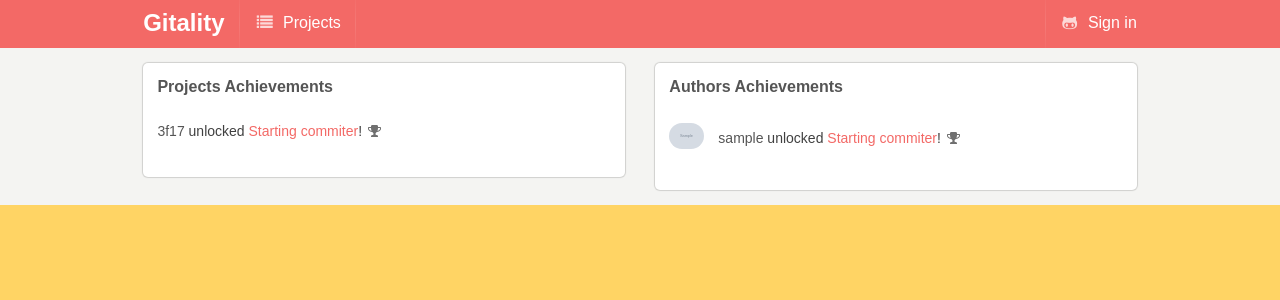
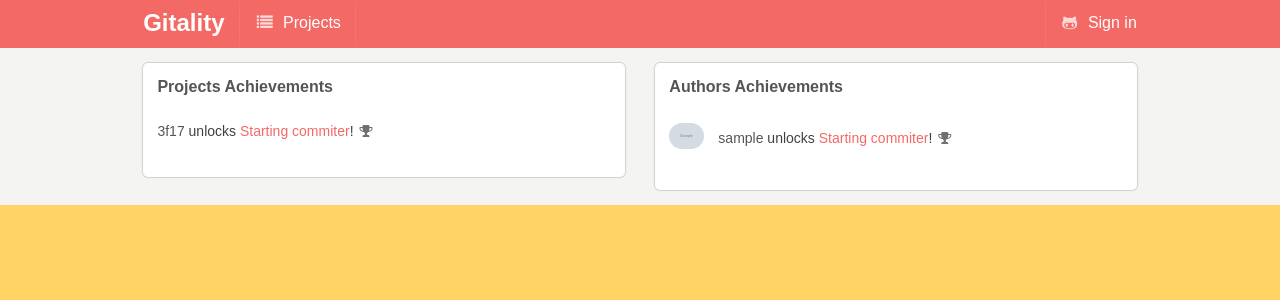
Before and after one commit to DjangoLover/gitality, a Django app: page / in a window 1280 px wide. Shown: the top 300 px of the page. Run offline with Django 3.2, Linux system fonts and the light colour scheme; data comes from the database, SQL or seed files in the repository; tables that the repository leaves empty hold one stand-in row (values such as "Sample post"); grey boxes marked "Sample" are stand-in pictures; parts of the project's set-up code (start-up, migrations or seed data) failed here and were passed over; some libraries are stand-ins or nearby versions.

Commit message:
Fre fixes

```diff
--- a/gitality/core/templates/core/index.html
+++ b/gitality/core/templates/core/index.html
@@ -11,7 +11,7 @@
       <div class="event">
         <div class="content">
           <div class="summary">
-            <a href="{{ project.get_absolute_url }}">{{ ach.project.name }}</a> unlocked <span class="ach-name">{{ ach.achievement.name }}</span>!
+            <a href="{{ project.get_absolute_url }}">{{ ach.project.name }}</a> unlocks <span class="ach-name">{{ ach.achievement.name }}</span>!
             <i class="trophy icon"></i>
           </div>
         </div>
@@ -29,7 +29,7 @@
         </div>
         <div class="content">
           <div class="summary">
-            <a>{{ ach.author.login }}</a> unlocked <span class="ach-name">{{ ach.achievement.name }}</span>!
+            <a>{{ ach.author.login }}</a> unlocks <span class="ach-name">{{ ach.achievement.name }}</span>!
             <i class="trophy icon"></i>
           </div>
         </div>
--- a/gitality/core/views.py
+++ b/gitality/core/views.py
@@ -8,9 +8,9 @@ from achievements.models import (
 
 
 def home(request):
-    latest_comitauthor = CommitAuthorAchievement.objects.order_by('created')
-    # latest_comit = CommitAchievement.objects.order_by('created')
-    latest_proj = ProjectAchievement.objects.order_by('created')
+    latest_comitauthor = CommitAuthorAchievement.objects.all()
+    # latest_comit = CommitAchievement.objects.all()
+    latest_proj = ProjectAchievement.objects.all()
     context = {
         'latest_comitauthor': latest_comitauthor[:20],
         # 'latest_comit': latest_comit[:20],
```
